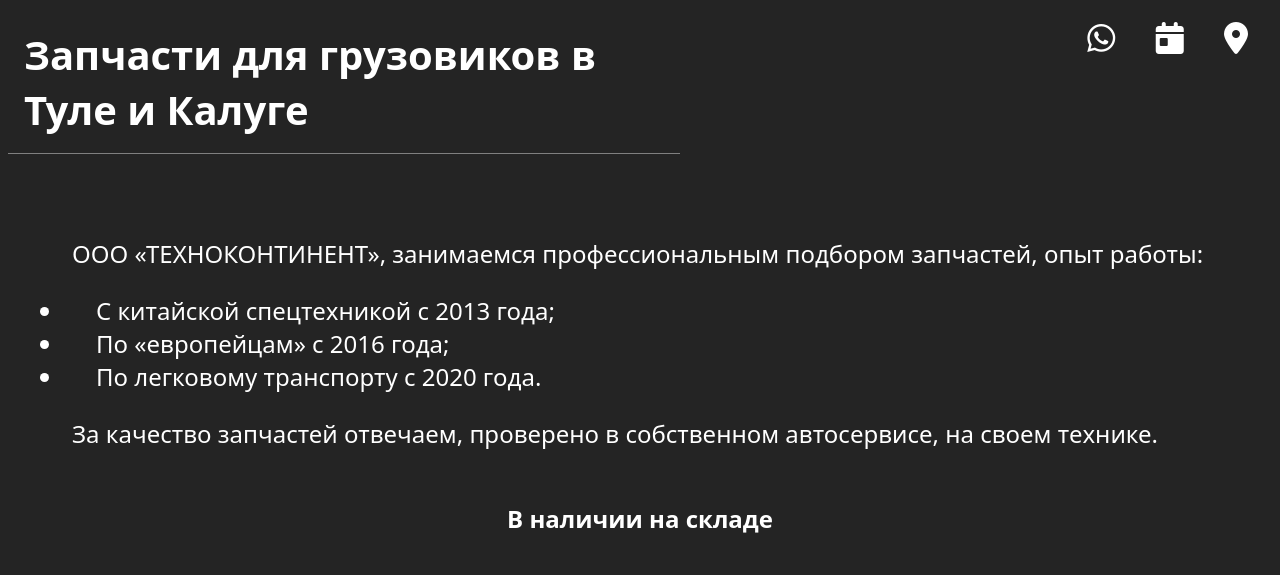
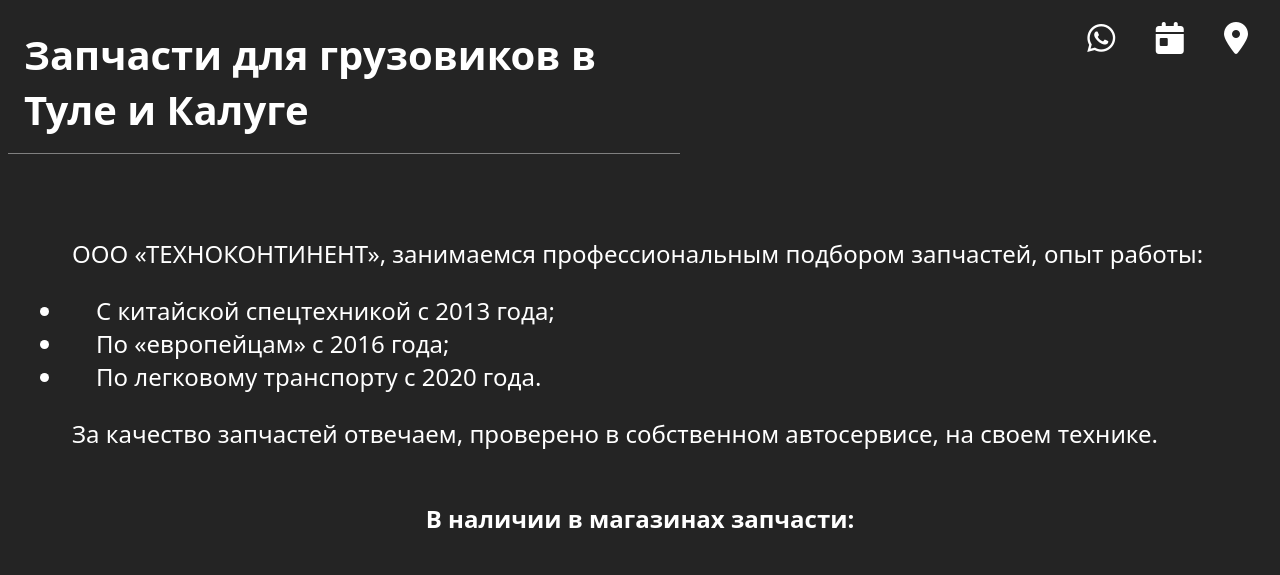
Before and after one commit to Vadim2234/new1, a plain HTML site: page index.html in a window 1280 px wide. Shown: the top 575 px of the page. Drawn offline with Linux system fonts and the light colour scheme.

Commit message:
Update index.html

```diff
--- a/index.html
+++ b/index.html
@@ -34,7 +34,7 @@
 
             <p>За качество запчастей отвечаем, проверено в собственном автосервисе, на своем технике.</p>
     </main>
-    <h2 class="center">В наличии на складе</h2>
+    <h2 class="center">В наличии в магазинах запчасти:</h2>
     <div class="cont">
         <div class="card" id="shacman">
             <img src="https://static.tildacdn.com/tild3563-3861-4732-b838-303361306464/P8140300.jpg" alt="Запчасти для грузовика Shacman">
```
